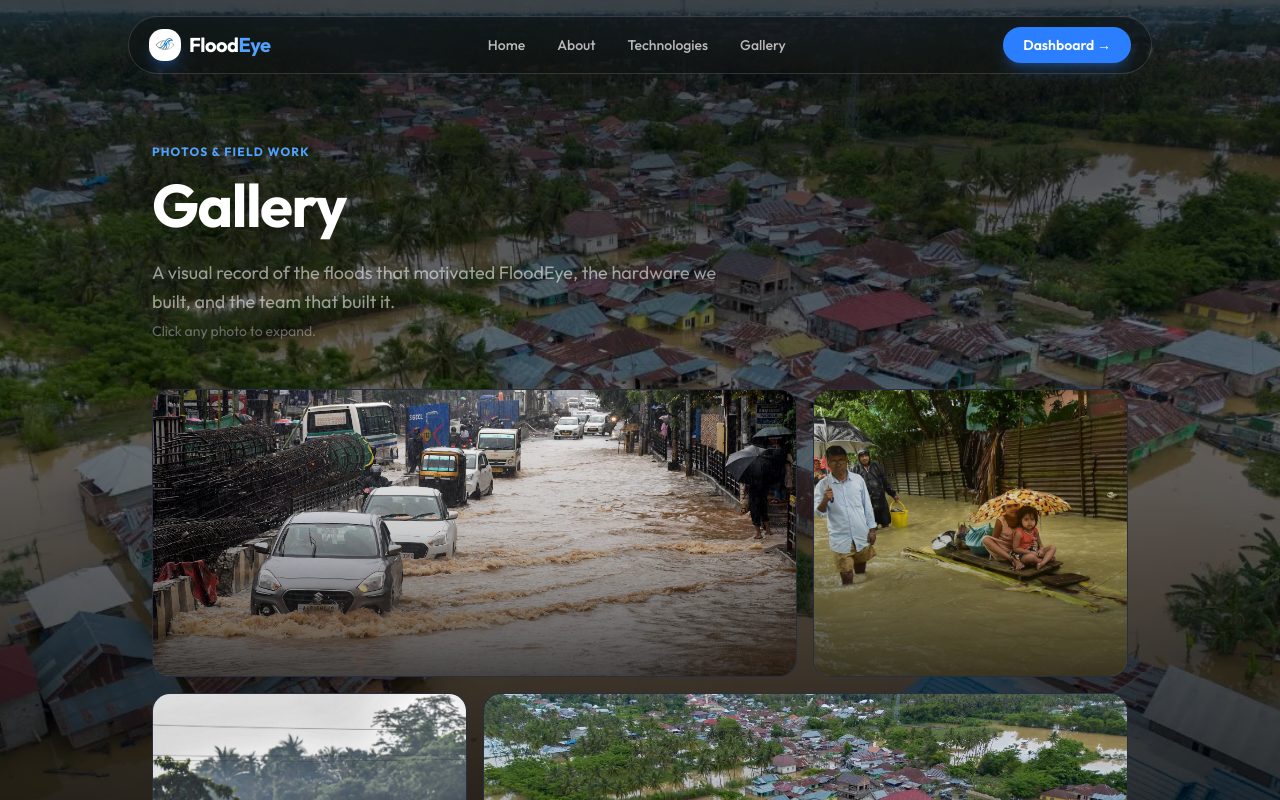
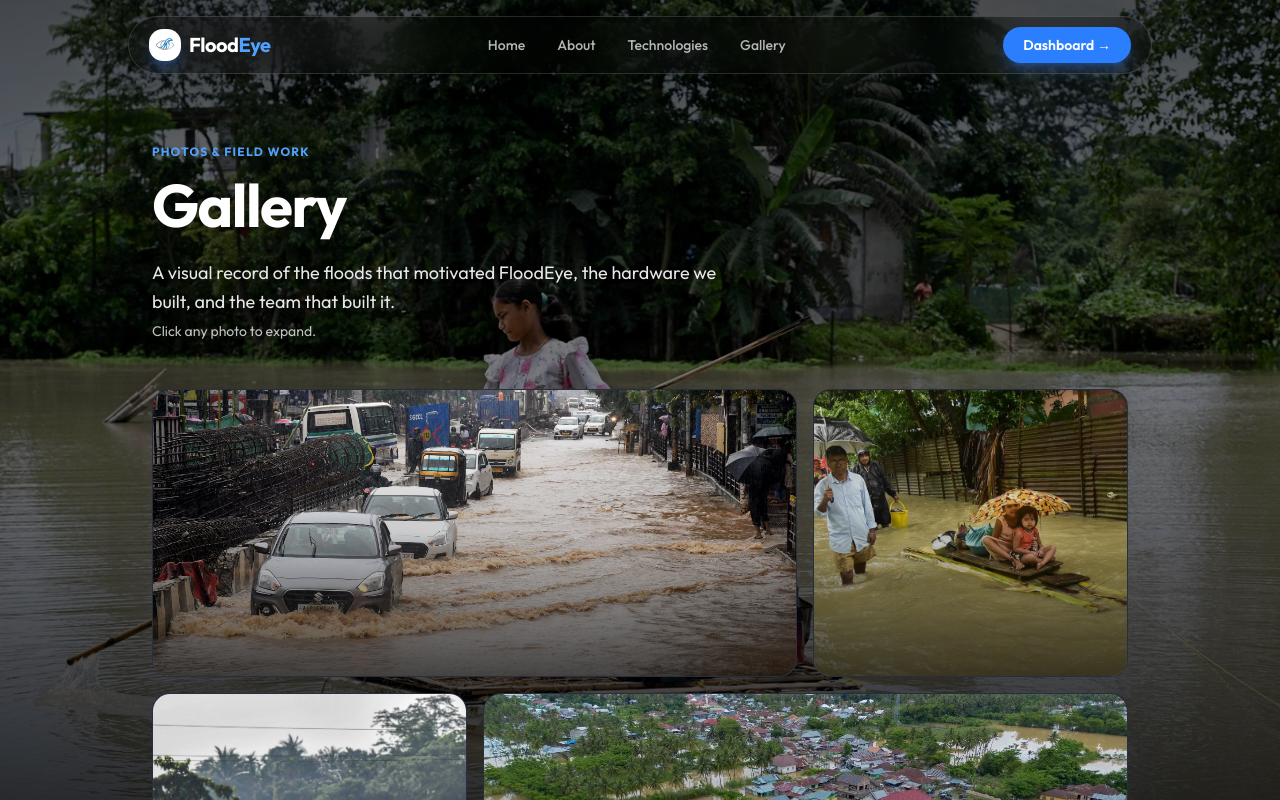
Before and after one commit to EnderMRG/IOT-TIH, a Next.js app: page /gallary in a window 1280 px wide. Shown: the top 800 px of the page. Built offline with nearby package versions, Linux system fonts and the light colour scheme; no server answers.

Commit message:
bg and visibility fixes

```diff
--- a/app/gallary/page.tsx
+++ b/app/gallary/page.tsx
@@ -3,7 +3,7 @@
 import { LandingNav } from "@/components/landing/LandingNav";
 import Image from "next/image";
 import { StaticImageData } from "next/image";
-import bgImage from "@/assests/about page/flood-main-1782292399476_d.webp";
+import bgImage from "@/assests/gallery/INDIA-WEATHER-FLOOD-1_1720160942946_1720160977489.avif";
 import { LayoutGrid } from "@/components/ui/layout-grid";
 
 // ── Static image imports (webpack-resolved) ───────────────────────────────────
@@ -158,10 +158,10 @@ export default function GalleryPage() {
           <h1 className="font-sans text-5xl md:text-6xl font-bold text-white leading-[1.1] tracking-tight">
             Gallery
           </h1>
-          <p className="mt-5 text-white/55 text-lg max-w-xl leading-relaxed">
+          <p className="mt-5 text-white/90 drop-shadow-sm text-lg max-w-xl leading-relaxed">
             A visual record of the floods that motivated FloodEye, the hardware
             we built, and the team that built it.
-            <span className="block mt-1 text-sm text-white/35">Click any photo to expand.</span>
+            <span className="block mt-1 text-sm text-white/75">Click any photo to expand.</span>
           </p>
         </div>
 
--- a/app/technologies/page.tsx
+++ b/app/technologies/page.tsx
@@ -2,7 +2,7 @@
 
 import { LandingNav } from "@/components/landing/LandingNav";
 import Image from "next/image";
-import bgImage from "@/assests/landpage/guwahati-flood.jpg";
+import bgImage from "@/assests/tech/2150_21_6_2022_15_6_40_1_ASSAMFLOOD_21062022_02.jpg";
 
 // ── Dummy images (swap these with real component photos) ──────────────────────
 // ✏️ Replace each `src` with your actual photo path
@@ -12,7 +12,7 @@ import img3 from "@/assests/landpage/india-weather-floods.webp"; // BME280 photo
 import img4 from "@/assests/landpage/guwahati-flood.jpg";        // ThingSpeak dashboard screenshot
 import img5 from "@/assests/landpage/PTI06_18_2022_000030B.jpg"; // Circuit / wiring photo
 import img6 from "@/assests/landpage/india-weather-floods.webp"; // Deployment / field photo
-import img7 from "@/assests/landpage/guwahati-flood.jpg";        // PCB / enclosure photo
+import img7 from "@/assests/tech/2150_21_6_2022_15_6_40_1_ASSAMFLOOD_21062022_02.jpg";        // PCB / enclosure photo
 
 // ── Bento cell ────────────────────────────────────────────────────────────────
 
@@ -91,7 +91,7 @@ export default function TechnologiesPage() {
               precision.
             </span>
           </h1>
-          <p className="mt-5 text-white/55 text-lg max-w-xl leading-relaxed">
+          <p className="mt-5 text-white/90 drop-shadow-sm text-lg max-w-xl leading-relaxed">
             Every component of FloodEye was selected for reliability — from the
             sensor submerged in floodwater to the browser dashboard.
           </p>
```
Also changed, not shown: assests/gallery/INDIA-WEATHER-FLOOD-1_1720160942946_1720160977489.avif (added), assests/tech/2150_21_6_2022_15_6_40_1_ASSAMFLOOD_21062022_02.jpg (added).
